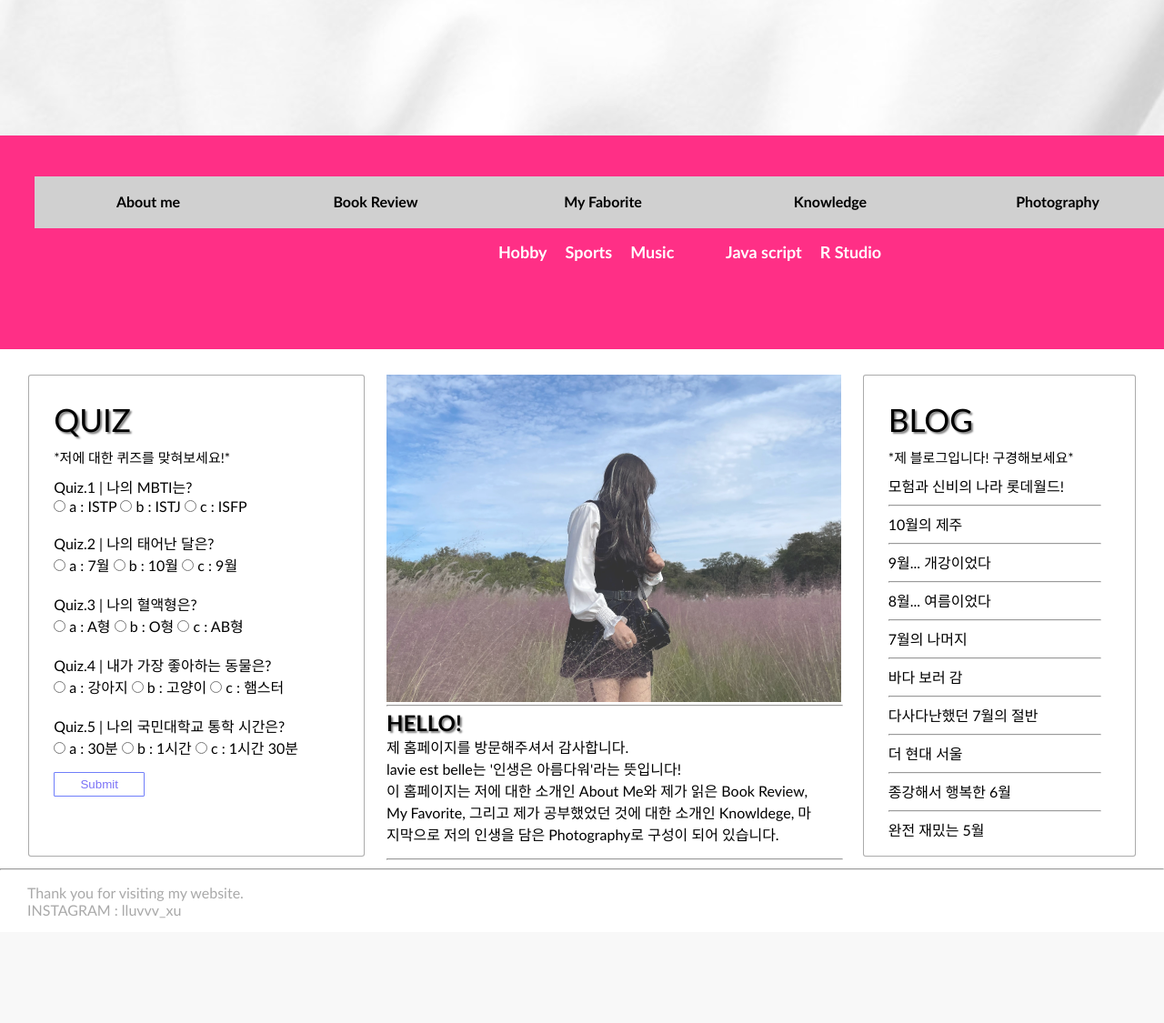
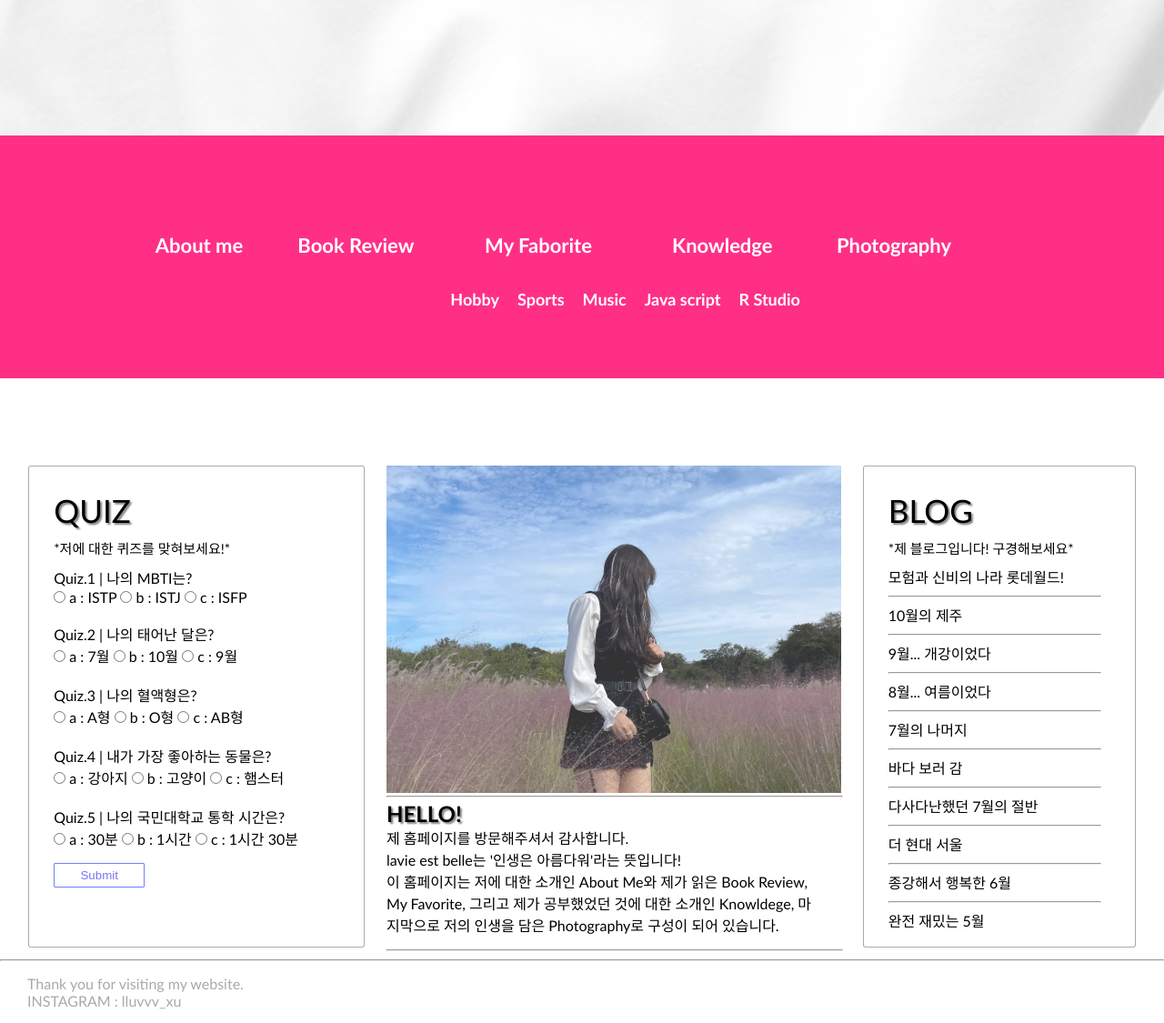
Before and after one commit to choyuwon/example1, a PHP site: page /index.html in a window 1280 px wide; the page is wider, and only the part inside the window is pictured. Shown: the part 201-1326 px from the top of that part at 91% size. Before the commit the page ends 1211 px from the top of that part, so only its background shows below. Run offline with PHP 8.4, Linux system fonts and the light colour scheme; some web fonts are replaced.

Commit message:
Update index.css

```diff
--- a/index.css
+++ b/index.css
@@ -38,21 +38,20 @@ header {
 }
 
 #topMenu {
-    justify-content: center;
     background-color: rgb(255, 47, 134);
     width: 100%;
     height: 190px;
-    color: rgb(255, 255, 255);
+    color: rgb(255, 255, 255);/* 왼쪽으로 나열되도록 설정 */
     vertical-align: middle; /* 세로 정렬을 가운데로 설정 */
-    text-align: center; /* 텍스트를 가운데로 정렬 */
+    justify-content: center; /* 텍스트를 가운데로 정렬 */
     position: absolute; /* 해당 li 태그 내부의 top/left 포지션 초기화 */
     font-size: 22px;
     z-index: 2;
-    padding-left: 38px;
-    padding-top: 45px;
     font-family: "Trebuchet MS",'Hahmlet';
     font-weight: bold;
+    padding: 6% 11% 0% 11%;
 }
+
 
 #topMenu ul { /* 메인 메뉴 안의 ul을 설정함: 상위메뉴의 ul+하위 메뉴의 ul */
     list-style-type: none;
@@ -60,37 +59,42 @@ header {
     padding: 0px;
 }
 
-#topMenu ul {
-    margin: 0;
-    padding: 0;
-    list-style: none;
-}
-
-#topMenu li {
+.submenu li {
     float: left;
 }
 
-#topMenu > ul > li > a {
+.submenu1 li {
+    float: left;
+}
+
+#topMenu .submenu a {
     display:inline-block;
-    padding:18px 0 20px 0;
-    width:250px;
-    background:#d0d0d0;
     text-align:center;
     font-weight:bold;
-    font-size:16px;
-    color:#000;
+    font-size:18px;
+    color:#fff;
+    float: left;
 }
 
-#topMenu li ul li a {
+#topMenu .submenu1 a {
     display:inline-block;
-    padding-top: 15px;
-    padding-left: 10px;
-    padding-right: 10px;
+    text-align:center;
+    font-weight:bold;
     font-size:18px;
     color:#fff;
 }
 
-#topMenu li ul li a:hover {
+.submenuLink {
+    padding-left: 10px;
+    margin-top: 5px;
+    padding-right: 10px;
+}
+
+#topMenu .submenu a:hover {
+    color:#000
+}
+
+#topMenu .submenu1 a:hover {
     color:#000
 }
 
@@ -98,29 +102,21 @@ header {
     color: rgb(0, 0, 0); /* 글씨 색 회색 */
 }
 
-#topMenu li ul .submenu {
-    display:none;
-    position:absolute;
-    left:80px;
-    bottom:-6px;
-}
-
-#topMenu li ul .submenu1 {
-    display:none;
-    position:absolute;
-    margin-top: 100px;
-}
-
 #topMenu > ul> li:hover > ul {
     display:block;
 }
 
 .topMenuLi {
+    display: table;
+    float: left;
+    margin: auto;
+    padding: 0;
+    text-align: center; /* 텍스트를 가운데로 정렬 */
+}
+
+.menuLink {
     display: inline-block;
-    float: left;
-    text-align: center; /* 텍스트를 가운데로 정렬 */
-    margin: 40px;
-    padding-left: 5px;
+    margin: 30px;
 }
 
 #content {
@@ -241,5 +237,5 @@ footer {
 }
 
 main {
-    margin-top: 250px;
+    margin-top: 350px;
 }
```
